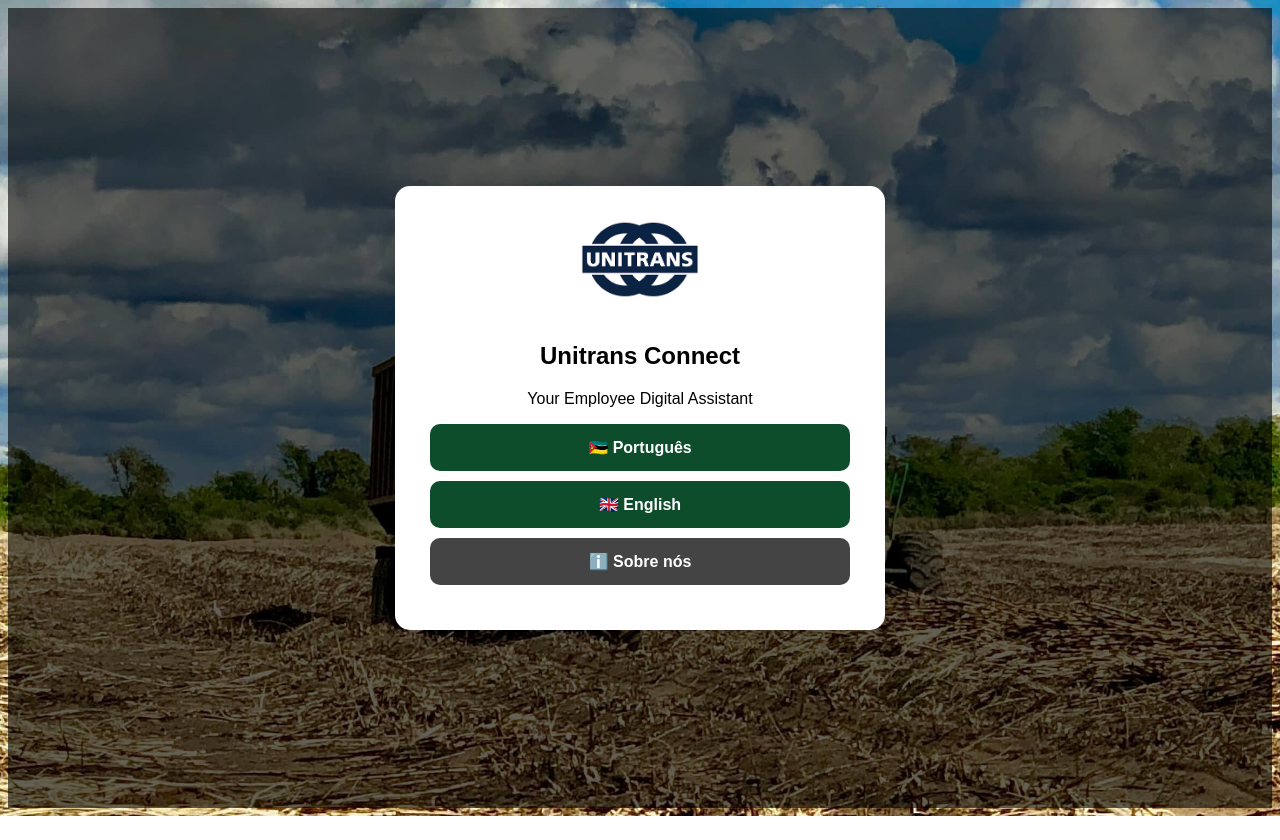
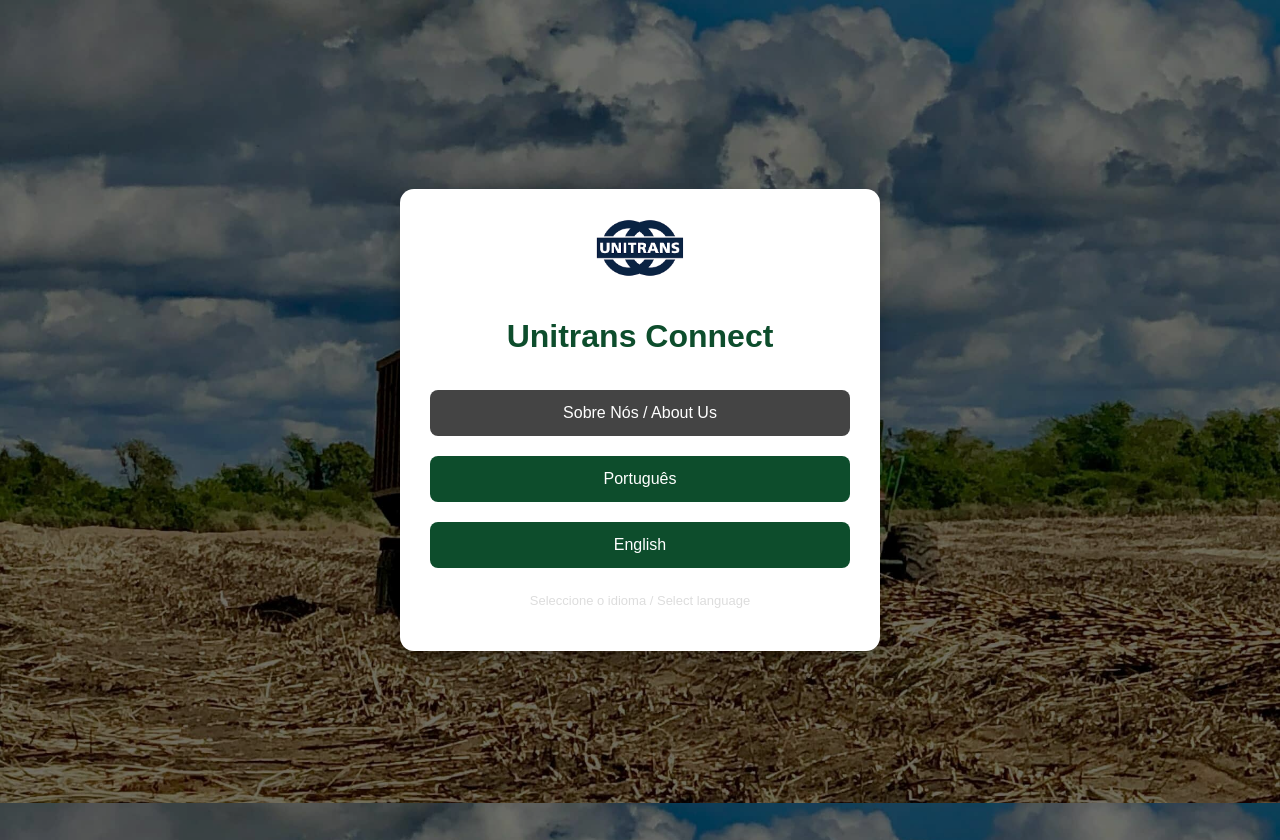
Before and after one commit to FSavel/unitrans-connect, a Flask app: page / in a window 1280 px wide. Before the commit the page ends 816 px from the top, so only its background shows below. Run offline with Flask 3, Linux system fonts and the light colour scheme.

Commit message:
Update idioma.html

```diff
--- a/templates/idioma.html
+++ b/templates/idioma.html
@@ -3,54 +3,75 @@
 <head>
 <meta charset="UTF-8">
 <meta name="viewport" content="width=device-width, initial-scale=1.0">
+
 <title>Unitrans Connect</title>
 
 <style>
 body{
-    font-family:Arial;
-    background:url('/static/fundo.jpg') center/cover no-repeat;
-    height:100vh;
+    margin:0;
+    font-family:Arial, sans-serif;
+    background:url("/static/fundo.jpg") no-repeat center center fixed;
+    background-size:cover;
+}
+
+.overlay{
+    min-height:100vh;
+    background:rgba(0,0,0,0.55);
     display:flex;
     justify-content:center;
     align-items:center;
+    flex-direction:column;
+    padding:20px;
 }
 
-.overlay{
-    background:rgba(0,0,0,0.6);
+.card{
+    background:white;
+    padding:30px;
+    border-radius:14px;
+    text-align:center;
     width:100%;
-    height:100%;
-    display:flex;
-    justify-content:center;
-    align-items:center;
+    max-width:420px;
+    box-shadow:0 6px 16px rgba(0,0,0,0.25);
 }
 
-.box{
-    background:white;
-    padding:35px;
-    border-radius:15px;
-    text-align:center;
-    width:90%;
-    max-width:420px;
+.logo{
+    width:90px;
+    margin-bottom:15px;
 }
 
-img{
-    width:120px;
-    margin-bottom:20px;
+h1{
+    color:#0d4d2c;
+    margin-bottom:25px;
 }
 
-.btn{
-    display:block;
+button{
+    width:100%;
+    padding:14px;
     margin:10px 0;
-    padding:14px;
+    border:none;
+    border-radius:8px;
+    font-size:16px;
+    cursor:pointer;
     background:#0d4d2c;
     color:white;
-    text-decoration:none;
-    border-radius:10px;
-    font-weight:bold;
 }
 
-.btn.about{
+button:hover{
+    background:#14683c;
+}
+
+.secondary{
     background:#444;
+}
+
+.secondary:hover{
+    background:#222;
+}
+
+.small-text{
+    margin-top:15px;
+    font-size:13px;
+    color:#ddd;
 }
 </style>
 </head>
@@ -58,20 +79,41 @@ img{
 <body>
 
 <div class="overlay">
-<div class="box">
 
-<img src="/static/logo.png">
+<div class="card">
 
-<h2>Unitrans Connect</h2>
-<p>Your Employee Digital Assistant</p>
+<img src="/static/logo.png" class="logo">
 
-<a class="btn" href="/idioma/pt">🇲🇿 Português</a>
-<a class="btn" href="/idioma/en">🇬🇧 English</a>
+<h1>
+Unitrans Connect
+</h1>
 
-<!-- 🔥 BOTÃO NOVO -->
-<a class="btn about" href="/sobre">ℹ️ Sobre nós</a>
+<!-- BOTÃO SOBRE -->
+<a href="/sobre" style="text-decoration:none;">
+    <button class="secondary">
+        Sobre Nós / About Us
+    </button>
+</a>
+
+<!-- SELEÇÃO DE IDIOMA -->
+<a href="/idioma/pt" style="text-decoration:none;">
+    <button>
+        Português
+    </button>
+</a>
+
+<a href="/idioma/en" style="text-decoration:none;">
+    <button>
+        English
+    </button>
+</a>
+
+<p class="small-text">
+Seleccione o idioma / Select language
+</p>
 
 </div>
+
 </div>
 
 </body>
```
